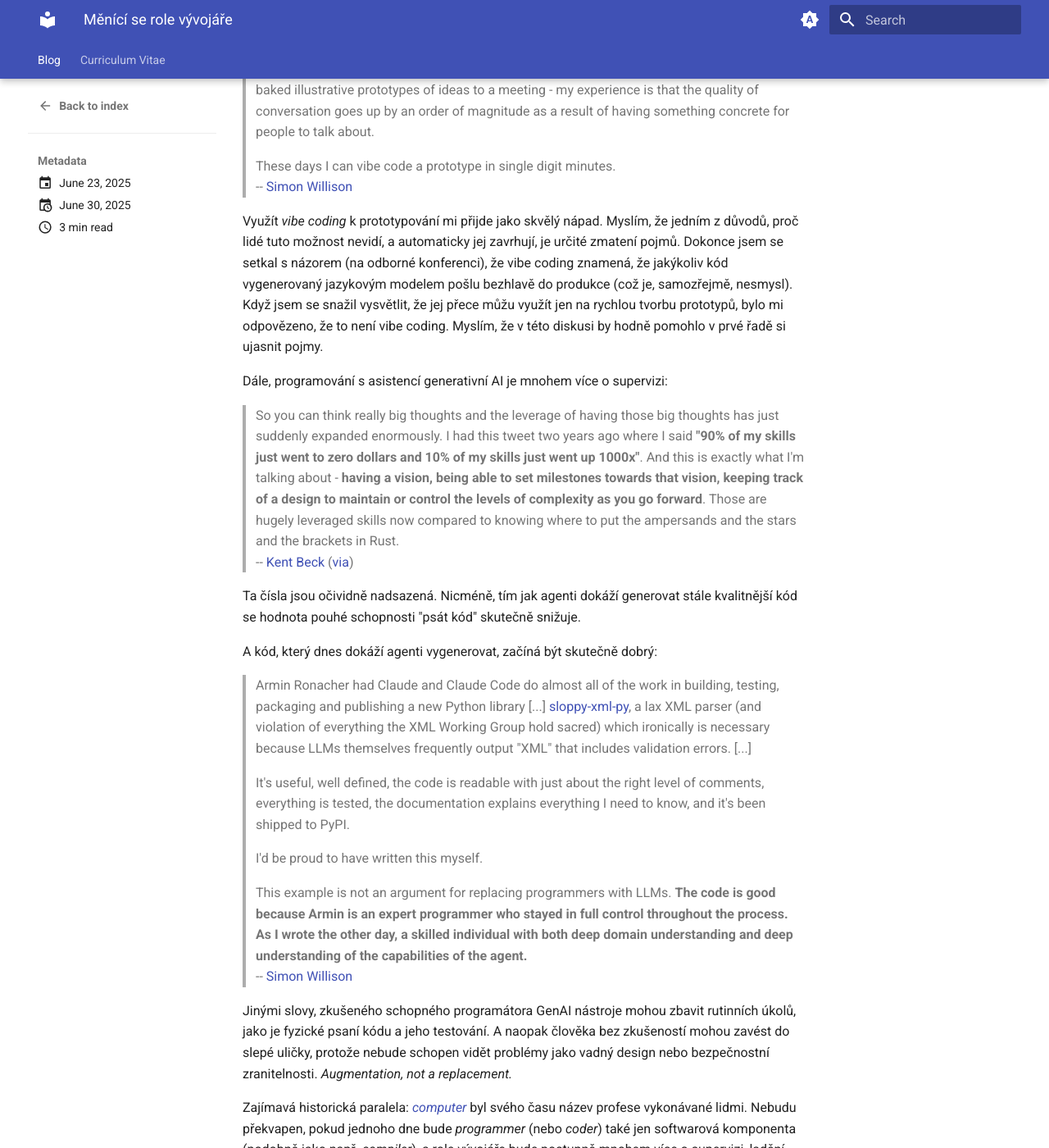
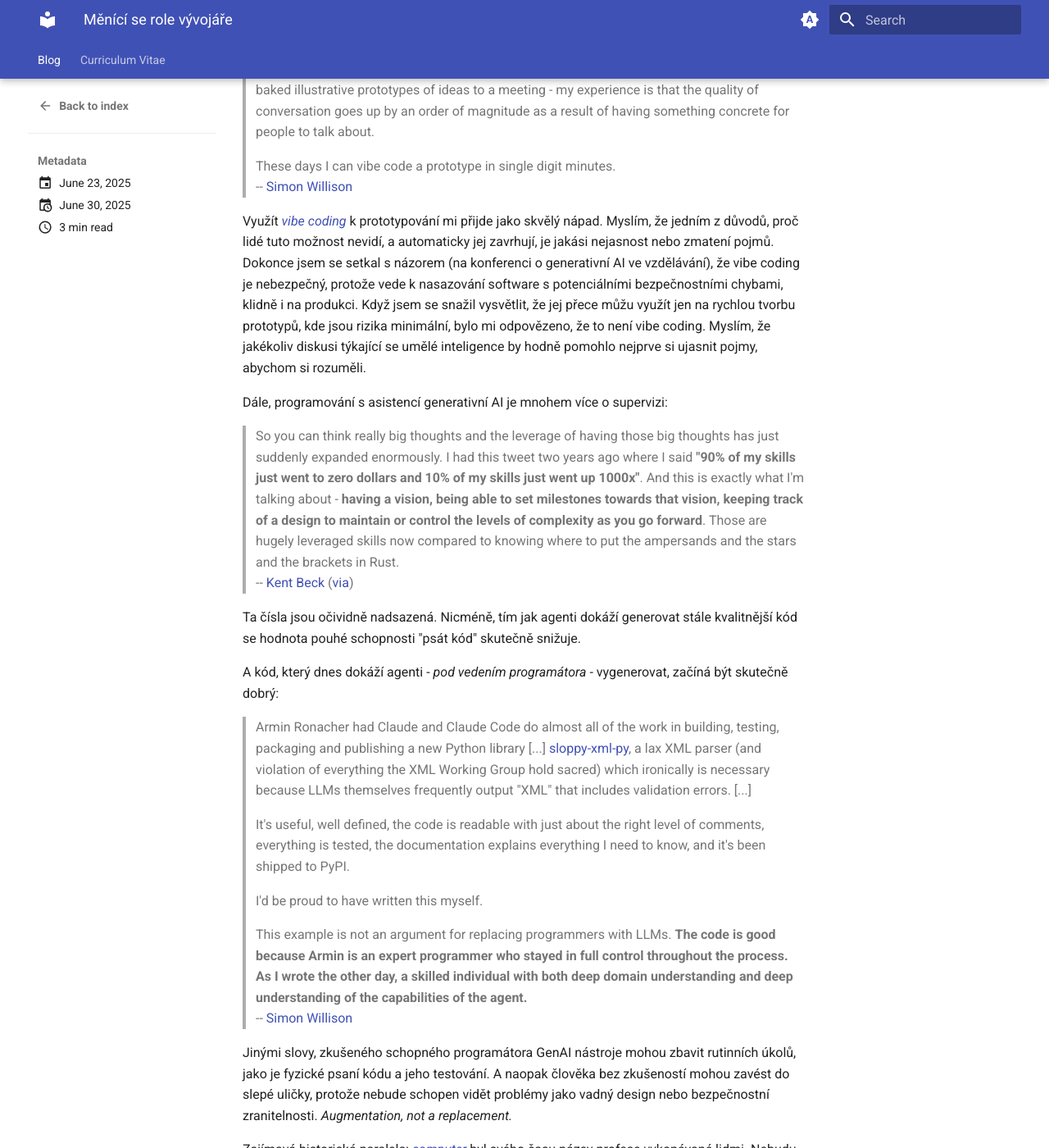
Before and after one commit to peberanek/peberanek.github.io, an MkDocs documentation site: the page built from docs/posts/menici-se-role-vyvojare.md, in a window 1280 px wide and 1400 px high, scrolled down 569 px. Shown: the whole window at 82% size. Built offline with MkDocs 1.6.1 and Material for MkDocs 9.7.7, drawn with Linux system fonts in a browser that asks for light colours.

Commit message:
blog: refine and fix

```diff
--- a/docs/posts/menici-se-role-vyvojare.md
+++ b/docs/posts/menici-se-role-vyvojare.md
@@ -21,7 +21,7 @@ Nejprve komentář k odporu zaměstanců Amazonu více využívat generativní A
 > These days I can vibe code a prototype in single digit minutes.
 -- [Simon Willison](https://simonwillison.net/2025/May/28/amazon-some-coders/)
 
-Využít _vibe coding_ k prototypování mi přijde jako skvělý nápad. Myslím, že jedním z důvodů, proč lidé tuto možnost nevidí, a automaticky jej zavrhují, je určité zmatení pojmů. Dokonce jsem se setkal s názorem (na odborné konferenci), že vibe coding znamená, že jakýkoliv kód vygenerovaný jazykovým modelem pošlu bezhlavě do produkce (což je, samozřejmě, nesmysl). Když jsem se snažil vysvětlit, že jej přece můžu využít jen na rychlou tvorbu prototypů, bylo mi odpovězeno, že to není vibe coding. Myslím, že v této diskusi by hodně pomohlo v prvé řadě si ujasnit pojmy.
+Využít [_vibe coding_](https://en.wikipedia.org/wiki/Vibe_coding) k prototypování mi přijde jako skvělý nápad. Myslím, že jedním z důvodů, proč lidé tuto možnost nevidí, a automaticky jej zavrhují, je jakási nejasnost nebo zmatení pojmů. Dokonce jsem se setkal s názorem (na konferenci o generativní AI ve vzdělávání), že vibe coding je nebezpečný, protože vede k nasazování software s potenciálními bezpečnostními chybami, klidně i na produkci. Když jsem se snažil vysvětlit, že jej přece můžu využít jen na rychlou tvorbu prototypů, kde jsou rizika minimální, bylo mi odpovězeno, že to není vibe coding. Myslím, že jakékoliv diskusi týkající se umělé inteligence by hodně pomohlo nejprve si ujasnit pojmy, abychom si rozuměli.
 
 <!-- more -->
 
@@ -32,7 +32,7 @@ Dále, programování s asistencí generativní AI je mnohem více o supervizi:
 
 Ta čísla jsou očividně nadsazená. Nicméně, tím jak agenti dokáží generovat stále kvalitnější kód se hodnota pouhé schopnosti "psát kód" skutečně snižuje.
 
-A kód, který dnes dokáží agenti vygenerovat, začíná být skutečně dobrý:
+A kód, který dnes dokáží agenti - _pod vedením programátora_ - vygenerovat, začíná být skutečně dobrý:
 
 > Armin Ronacher had Claude and Claude Code do almost all of the work in building, testing, packaging and publishing a new Python library [...] [sloppy-xml-py](https://github.com/mitsuhiko/sloppy-xml-py), a lax XML parser (and violation of everything the XML Working Group hold sacred) which ironically is necessary because LLMs themselves frequently output "XML" that includes validation errors. [...]
 >
```
Also changed, not shown: docs/posts/upgrade-blogu.md (+5 -0 lines).
